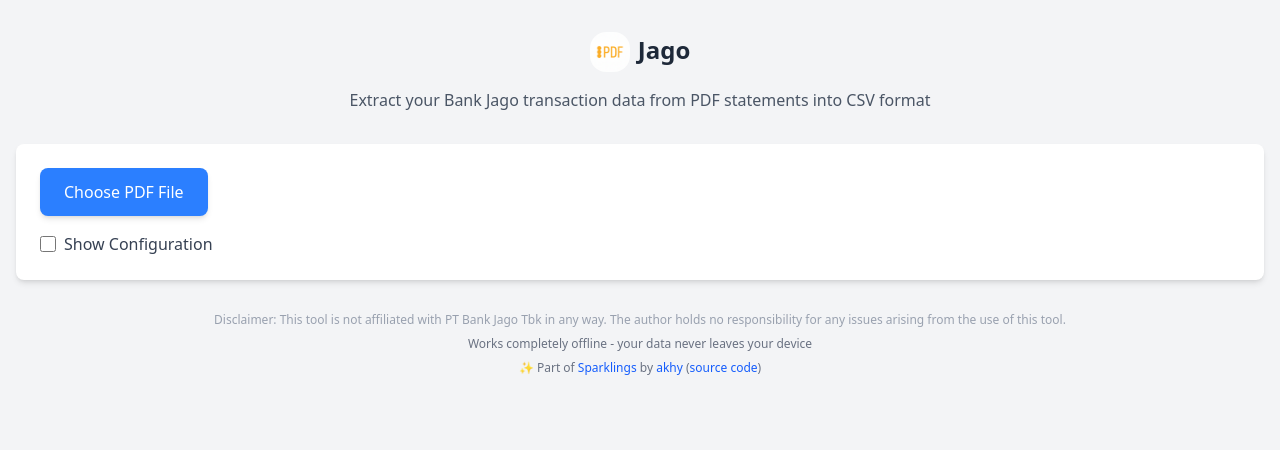
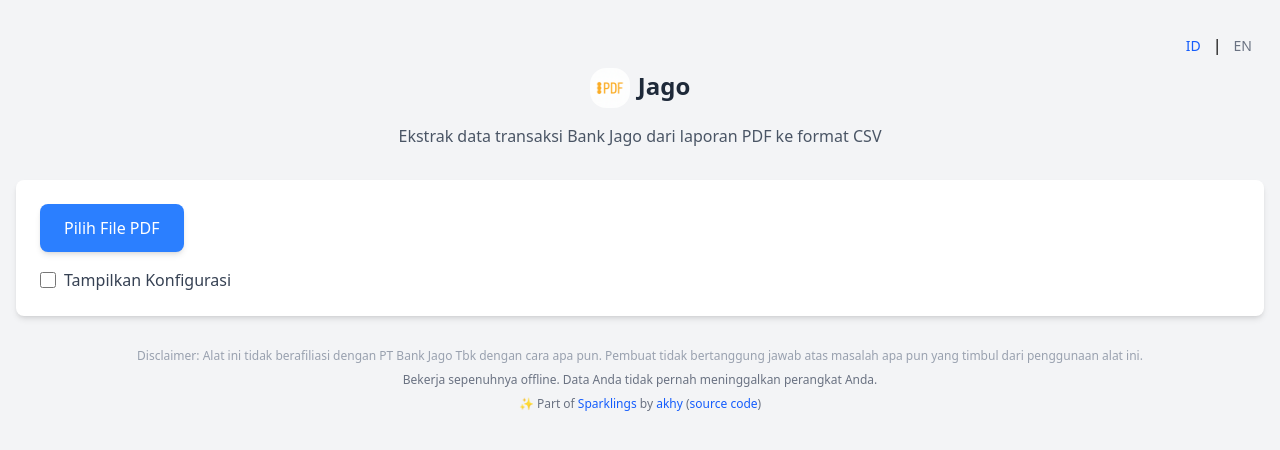
Before and after one commit to akhy/sparklings, a React (Vite) app in the folder apps/jago/: page / in a window 1280 px wide. Shown: the top 450 px of the page. Built offline with nearby package versions, Linux system fonts and the light colour scheme.

Commit message:
feat(jago): indonesian translation

```diff
--- a/apps/jago/package.json
+++ b/apps/jago/package.json
@@ -12,6 +12,7 @@
     "deploy": "wrangler deploy"
   },
   "dependencies": {
+    "@sparklings/i18n": "workspace:*",
     "@sparklings/ui": "workspace:*",
     "parse-numeric-range": "catalog:",
     "pdfjs-dist": "catalog:",
--- a/apps/jago/src/App.tsx
+++ b/apps/jago/src/App.tsx
@@ -1,7 +1,9 @@
 import { useState, useEffect, useRef } from 'react'
 import * as pdfjsLib from 'pdfjs-dist'
 import { Attribution } from '@sparklings/ui'
+import { useLanguage, LanguageSwitcher } from '@sparklings/i18n'
 import { Transaction, ParseConfig, DEFAULT_CONFIG, processPDF } from './pdfProcessor'
+import { translations } from './i18n'
 
 // Configure PDF.js worker (use npm package worker for offline support)
 pdfjsLib.GlobalWorkerOptions.workerSrc = new URL(
@@ -10,6 +12,9 @@
 ).toString()
 
 function App() {
+  const { language, setLanguage, t } = useLanguage(translations, {
+    storageKey: 'jago-language'
+  })
   const [file, setFile] = useState<File | null>(null)
   const [transactions, setTransactions] = useState<Transaction[]>([])
   const [config, setConfig] = useState<ParseConfig>(DEFAULT_CONFIG)
@@ -47,7 +52,7 @@
       setTransactions(result.transactions)
       setTotalPages(result.totalPages)
     } catch (err) {
-      setError('Failed to load PDF: ' + (err as Error).message)
+      setError(t('errorFailedToLoad') + ' ' + (err as Error).message)
     } finally {
       setLoading(false)
     }
@@ -59,7 +64,7 @@
       setFile(selectedFile)
       loadPDF(selectedFile)
     } else {
-      setError('Please select a valid PDF file')
+      setError(t('errorInvalidPdf'))
     }
   }
 
@@ -160,12 +165,15 @@
   return (
     <div className="min-h-screen bg-gray-100 py-8 px-4">
       <div className="max-w-7xl mx-auto">
+        <div className="flex justify-end mb-2">
+          <LanguageSwitcher language={language} onLanguageChange={setLanguage} />
+        </div>
         <h1 className="text-2xl font-bold text-center mb-4 text-gray-800 font-stretch-50%">
           <img src="/android-chrome-192x192.png" alt="Jago Logo" className="inline-block w-10 h-10 mr-2 align-middle rounded-2xl" />
-          Jago
+          {t('title')}
         </h1>
         <p className="text-center text-gray-600 mb-8">
-          Extract your Bank Jago transaction data from PDF statements into CSV format
+          {t('subtitle')}
         </p>
 
         {/* File Upload */}
@@ -182,12 +190,12 @@
               onClick={() => fileInputRef.current?.click()}
               className="px-6 py-3 bg-blue-500 text-white rounded-lg hover:bg-blue-600 transition font-medium shadow-md"
             >
-              Choose PDF File
+              {t('choosePdfFile')}
             </button>
             {file && (
               <span className="text-gray-700">
                 {file.name} ({Math.round(file.size / 1024)} KB
-                {totalPages !== null && `, ${totalPages} page${totalPages !== 1 ? 's' : ''}`})
+                {totalPages !== null && `, ${totalPages} ${totalPages !== 1 ? t('pages') : t('page')}`})
               </span>
             )}
           </div>
@@ -201,12 +209,12 @@
               className="w-4 h-4"
             />
             <label htmlFor="showConfig" className="text-gray-700 cursor-pointer">
-              Show Configuration
+              {t('showConfiguration')}
             </label>
           </div>
 
           {loading && (
-            <div className="mt-4 text-blue-600">Loading PDF...</div>
+            <div className="mt-4 text-blue-600">{t('loadingPdf')}</div>
           )}
           {error && (
             <div className="mt-4 text-red-600">{error}</div>
@@ -216,12 +224,12 @@
         {/* Configuration Panel */}
         {showConfig && (
           <div className="bg-white rounded-lg shadow-md p-6 mb-4">
-            <h2 className="text-xl font-bold mb-4">Configuration</h2>
+            <h2 className="text-xl font-bold mb-4">{t('configurationTitle')}</h2>
 
             <div className="grid grid-cols-1 md:grid-cols-2 lg:grid-cols-5 gap-4 mb-4">
               <div>
                 <label className="block text-sm font-medium text-gray-700 mb-1">
-                  Month Header Locale
+                  {t('monthHeaderLocale')}
                 </label>
                 <select
                   value={config.monthHeaderLocale || 'none'}
@@ -230,15 +238,15 @@
                   }
                   className="w-full px-3 py-2 border border-gray-300 rounded-md"
                 >
-                  <option value="none">None (No filtering)</option>
-                  <option value="en">English</option>
-                  <option value="id">Indonesian</option>
+                  <option value="none">{t('monthHeaderLocaleNone')}</option>
+                  <option value="en">{t('monthHeaderLocaleEnglish')}</option>
+                  <option value="id">{t('monthHeaderLocaleIndonesian')}</option>
                 </select>
-                <p className="mt-1 text-xs text-gray-500">Filter out month section headers</p>
+                <p className="mt-1 text-xs text-gray-500">{t('monthHeaderLocaleHelp')}</p>
               </div>
               <div>
                 <label className="block text-sm font-medium text-gray-700 mb-1">
-                  Page Selector
+                  {t('pageSelector')}
                 </label>
                 <input
                   type="text"
@@ -246,14 +254,14 @@
                   onChange={(e) =>
                     setConfig({ ...config, pageSelector: e.target.value })
                   }
-                  placeholder="all, 1-5, 1,3-5"
+                  placeholder={t('pageSelectorPlaceholder')}
                   className="w-full px-3 py-2 border border-gray-300 rounded-md font-mono text-sm"
                 />
-                <p className="mt-1 text-xs text-gray-500">e.g., 'all', '1-5', '1,3-5'</p>
+                <p className="mt-1 text-xs text-gray-500">{t('pageSelectorHelp')}</p>
               </div>
               <div>
                 <label className="block text-sm font-medium text-gray-700 mb-1">
-                  Timezone
+                  {t('timezone')}
                 </label>
                 <input
                   type="text"
@@ -264,11 +272,11 @@
                   placeholder="+07:00"
                   className="w-full px-3 py-2 border border-gray-300 rounded-md font-mono text-sm"
                 />
-                <p className="mt-1 text-xs text-gray-500">Local timezone offset</p>
+                <p className="mt-1 text-xs text-gray-500">{t('timezoneHelp')}</p>
               </div>
               <div>
                 <label className="block text-sm font-medium text-gray-700 mb-1">
-                  Y Tolerance (px)
+                  {t('yTolerance')}
                 </label>
                 <input
                   type="number"
@@ -282,11 +290,11 @@
                   step="0.5"
                   className="w-full px-3 py-2 border border-gray-300 rounded-md font-mono text-sm"
                 />
-                <p className="mt-1 text-xs text-gray-500">For grouping text into same line</p>
+                <p className="mt-1 text-xs text-gray-500">{t('yToleranceHelp')}</p>
               </div>
               <div>
                 <label className="block text-sm font-medium text-gray-700 mb-1">
-                  X Tolerance (px)
+                  {t('xTolerance')}
                 </label>
                 <input
                   type="number"
@@ -300,13 +308,13 @@
                   step="0.5"
                   className="w-full px-3 py-2 border border-gray-300 rounded-md font-mono text-sm"
                 />
-                <p className="mt-1 text-xs text-gray-500">For merging wrapped text</p>
+                <p className="mt-1 text-xs text-gray-500">{t('xToleranceHelp')}</p>
               </div>
             </div>
 
             <div className="mb-4">
               <label className="block text-sm font-medium text-gray-700 mb-1">
-                Skip Row Patterns
+                {t('skipRowPatterns')}
               </label>
               <textarea
                 value={config.skipRowPatterns.join('\n')}
@@ -316,7 +324,7 @@
                 rows={5}
                 className="w-full px-3 py-2 border border-gray-300 rounded-md font-mono text-sm"
               />
-              <p className="mt-1 text-xs text-gray-500">One regex per line</p>
+              <p className="mt-1 text-xs text-gray-500">{t('skipRowPatternsHelp')}</p>
             </div>
 
             <div className="flex gap-4">
@@ -324,14 +332,14 @@
                 onClick={() => setConfig(DEFAULT_CONFIG)}
                 className="px-4 py-2 bg-gray-500 text-white rounded hover:bg-gray-600 transition"
               >
-                Reset to Default
+                {t('resetToDefault')}
               </button>
               <button
                 onClick={() => file && loadPDF(file)}
                 className="px-4 py-2 bg-green-500 text-white rounded hover:bg-green-600 transition"
                 disabled={!file}
               >
-                Re-parse with Current Config
+                {t('reparseWithConfig')}
               </button>
             </div>
           </div>
@@ -340,20 +348,20 @@
         {/* Statistics */}
         {transactions.length > 0 && (
           <div className="bg-white rounded-lg shadow-md p-6 mb-4">
-            <h2 className="text-xl font-bold mb-4">Statistics</h2>
+            <h2 className="text-xl font-bold mb-4">{t('statisticsTitle')}</h2>
             <div className="grid grid-cols-1 md:grid-cols-3 gap-4">
               <div>
-                <div className="text-gray-600 text-sm">Total Transactions</div>
+                <div className="text-gray-600 text-sm">{t('totalTransactions')}</div>
                 <div className="text-2xl font-bold">{transactions.length}</div>
               </div>
               <div>
-                <div className="text-gray-600 text-sm">Total Debits</div>
+                <div className="text-gray-600 text-sm">{t('totalDebits')}</div>
                 <div className="text-2xl font-bold text-red-600">
                   -Rp {totalDebits.toLocaleString('id-ID')}
                 </div>
               </div>
               <div>
-                <div className="text-gray-600 text-sm">Total Credits</div>
+                <div className="text-gray-600 text-sm">{t('totalCredits')}</div>
                 <div className="text-2xl font-bold text-green-600">
                   +Rp {totalCredits.toLocaleString('id-ID')}
                 </div>
@@ -368,20 +376,20 @@
             <div className="mb-4 flex items-center gap-4">
               <input
                 type="text"
-                placeholder="Search transactions..."
+                placeholder={t('searchPlaceholder')}
                 value={filterText}
                 onChange={(e) => setFilterText(e.target.value)}
                 className="flex-1 px-4 py-2 border border-gray-300 rounded-md"
               />
               <span className="text-gray-600 text-sm whitespace-nowrap">
-                Showing {filteredTransactions.length} of {transactions.length}
+                {t('showingCount')} {filteredTransactions.length} {t('of')} {transactions.length}
               </span>
               <button
                 onClick={exportToCSV}
                 disabled={filteredTransactions.length === 0}
                 className="px-4 py-2 bg-blue-500 text-white rounded hover:bg-blue-600 transition disabled:bg-gray-300 disabled:cursor-not-allowed whitespace-nowrap"
               >
-                Export CSV
+                {t('exportCsv')}
               </button>
             </div>
 
@@ -393,37 +401,37 @@
                       onClick={() => handleSort('timestamp')}
                       className="px-4 py-3 text-left font-semibold text-gray-700 cursor-pointer hover:bg-gray-100"
                     >
-                      Timestamp {sortBy === 'timestamp' && (sortDirection === 'asc' ? '↑' : '↓')}
+                      {t('tableHeaderTimestamp')} {sortBy === 'timestamp' && (sortDirection === 'asc' ? '↑' : '↓')}
                     </th>
                     <th
                       onClick={() => handleSort('description')}
                       className="px-4 py-3 text-left font-semibold text-gray-700 cursor-pointer hover:bg-gray-100"
                     >
-                      Description {sortBy === 'description' && (sortDirection === 'asc' ? '↑' : '↓')}
+                      {t('tableHeaderDescription')} {sortBy === 'description' && (sortDirection === 'asc' ? '↑' : '↓')}
                     </th>
                     <th
                       onClick={() => handleSort('note')}
                       className="px-4 py-3 text-left font-semibold text-gray-700 cursor-pointer hover:bg-gray-100"
                     >
-                      Note {sortBy === 'note' && (sortDirection === 'asc' ? '↑' : '↓')}
+                      {t('tableHeaderNote')} {sortBy === 'note' && (sortDirection === 'asc' ? '↑' : '↓')}
                     </th>
                     <th
                       onClick={() => handleSort('type')}
                       className="px-4 py-3 text-left font-semibold text-gray-700 cursor-pointer hover:bg-gray-100"
                     >
-                      Type {sortBy === 'type' && (sortDirection === 'asc' ? '↑' : '↓')}
+                      {t('tableHeaderType')} {sortBy === 'type' && (sortDirection === 'asc' ? '↑' : '↓')}
                     </th>
                     <th
                       onClick={() => handleSort('amount')}
                       className="px-4 py-3 text-right font-semibold text-gray-700 cursor-pointer hover:bg-gray-100"
                     >
-                      Amount {sortBy === 'amount' && (sortDirection === 'asc' ? '↑' : '↓')}
+                      {t('tableHeaderAmount')} {sortBy === 'amount' && (sortDirection === 'asc' ? '↑' : '↓')}
                     </th>
                     <th
                       onClick={() => handleSort('balance')}
                       className="px-4 py-3 text-right font-semibold text-gray-700 cursor-pointer hover:bg-gray-100"
                     >
-                      Balance {sortBy === 'balance' && (sortDirection === 'asc' ? '↑' : '↓')}
+                      {t('tableHeaderBalance')} {sortBy === 'balance' && (sortDirection === 'asc' ? '↑' : '↓')}
                     </th>
                   </tr>
                 </thead>
@@ -489,12 +497,11 @@
         {/* Footer */}
         <footer className="mt-8 text-center text-xs text-gray-500 space-y-2">
           <p className="text-gray-400">
-            Disclaimer: This tool is not affiliated with PT Bank Jago Tbk in any way.
-            The author holds no responsibility for any issues arising from the use of this tool.
+            {t('disclaimer')}
           </p>
 
           <p>
-            Works completely offline - your data never leaves your device
+            {t('offlineMessage')}
           </p>
 
           <p>
--- /dev/null
+++ b/apps/jago/src/i18n.ts
@@ -0,0 +1,189 @@
+export const translations = {
+  // Header
+  title: {
+    id: 'Jago',
+    en: 'Jago'
+  },
+  subtitle: {
+    id: 'Ekstrak data transaksi Bank Jago dari laporan PDF ke format CSV',
+    en: 'Extract your Bank Jago transaction data from PDF statements into CSV format'
+  },
+
+  // File Upload
+  choosePdfFile: {
+    id: 'Pilih File PDF',
+    en: 'Choose PDF File'
+  },
+  page: {
+    id: 'halaman',
+    en: 'page'
+  },
+  pages: {
+    id: 'halaman',
+    en: 'pages'
+  },
+  showConfiguration: {
+    id: 'Tampilkan Konfigurasi',
+    en: 'Show Configuration'
+  },
+  loadingPdf: {
+    id: 'Memuat PDF...',
+    en: 'Loading PDF...'
+  },
+  errorInvalidPdf: {
+    id: 'Silakan pilih file PDF yang valid',
+    en: 'Please select a valid PDF file'
+  },
+  errorFailedToLoad: {
+    id: 'Gagal memuat PDF:',
+    en: 'Failed to load PDF:'
+  },
+
+  // Configuration Panel
+  configurationTitle: {
+    id: 'Konfigurasi',
+    en: 'Configuration'
+  },
+  monthHeaderLocale: {
+    id: 'Locale Header Bulan',
+    en: 'Month Header Locale'
+  },
+  monthHeaderLocaleNone: {
+    id: 'Tidak ada (Tanpa filter)',
+    en: 'None (No filtering)'
+  },
+  monthHeaderLocaleEnglish: {
+    id: 'Bahasa Inggris',
+    en: 'English'
+  },
+  monthHeaderLocaleIndonesian: {
+    id: 'Bahasa Indonesia',
+    en: 'Indonesian'
+  },
+  monthHeaderLocaleHelp: {
+    id: 'Filter header bagian bulan',
+    en: 'Filter out month section headers'
+  },
+  pageSelector: {
+    id: 'Pemilih Halaman',
+    en: 'Page Selector'
+  },
+  pageSelectorPlaceholder: {
+    id: 'all, 1-5, 1,3-5',
+    en: 'all, 1-5, 1,3-5'
+  },
+  pageSelectorHelp: {
+    id: 'mis., \'all\', \'1-5\', \'1,3-5\'',
+    en: 'e.g., \'all\', \'1-5\', \'1,3-5\''
+  },
+  timezone: {
+    id: 'Zona Waktu',
+    en: 'Timezone'
+  },
+  timezoneHelp: {
+    id: 'Offset zona waktu lokal',
+    en: 'Local timezone offset'
+  },
+  yTolerance: {
+    id: 'Toleransi Y (px)',
+    en: 'Y Tolerance (px)'
+  },
+  yToleranceHelp: {
+    id: 'Untuk mengelompokkan teks ke baris yang sama',
+    en: 'For grouping text into same line'
+  },
+  xTolerance: {
+    id: 'Toleransi X (px)',
+    en: 'X Tolerance (px)'
+  },
+  xToleranceHelp: {
+    id: 'Untuk menggabungkan teks yang terpotong',
+    en: 'For merging wrapped text'
+  },
+  skipRowPatterns: {
+    id: 'Baris yang Dilewati',
+    en: 'Skip Row Patterns'
+  },
+  skipRowPatternsHelp: {
+    id: 'Satu regex per baris',
+    en: 'One regex per line'
+  },
+  resetToDefault: {
+    id: 'Atur Ulang ke Default',
+    en: 'Reset to Default'
+  },
+  reparseWithConfig: {
+    id: 'Parsing Ulang',
+    en: 'Re-parse'
+  },
+
+  // Statistics
+  statisticsTitle: {
+    id: 'Statistik',
+    en: 'Statistics'
+  },
+  totalTransactions: {
+    id: 'Total Transaksi',
+    en: 'Total Transactions'
+  },
+  totalDebits: {
+    id: 'Total Debit',
+    en: 'Total Debits'
+  },
+  totalCredits: {
+    id: 'Total Kredit',
+    en: 'Total Credits'
+  },
+
+  // Transactions Table
+  searchPlaceholder: {
+    id: 'Cari transaksi...',
+    en: 'Search transactions...'
+  },
+  showingCount: {
+    id: 'Menampilkan',
+    en: 'Showing'
+  },
+  of: {
+    id: 'dari',
+    en: 'of'
+  },
+  exportCsv: {
+    id: 'Ekspor CSV',
+    en: 'Export CSV'
+  },
+  tableHeaderTimestamp: {
+    id: 'Waktu',
+    en: 'Timestamp'
+  },
+  tableHeaderDescription: {
+    id: 'Deskripsi',
+    en: 'Description'
+  },
+  tableHeaderNote: {
+    id: 'Catatan',
+    en: 'Note'
+  },
+  tableHeaderType: {
+    id: 'Jenis',
+    en: 'Type'
+  },
+  tableHeaderAmount: {
+    id: 'Jumlah',
+    en: 'Amount'
+  },
+  tableHeaderBalance: {
+    id: 'Saldo',
+    en: 'Balance'
+  },
+
+  // Footer
+  disclaimer: {
+    id: 'Disclaimer: Alat ini tidak berafiliasi dengan PT Bank Jago Tbk dengan cara apa pun. Pembuat tidak bertanggung jawab atas masalah apa pun yang timbul dari penggunaan alat ini.',
+    en: 'Disclaimer: This tool is not affiliated with PT Bank Jago Tbk in any way. The author holds no responsibility for any issues arising from the use of this tool.'
+  },
+  offlineMessage: {
+    id: 'Bekerja sepenuhnya offline. Data Anda tidak pernah meninggalkan perangkat Anda.',
+    en: 'Works completely offline. Your data never leaves your device.'
+  }
+} as const
```
Also changed, not shown: 1 other file (tests, documents, lock files or other folders).
